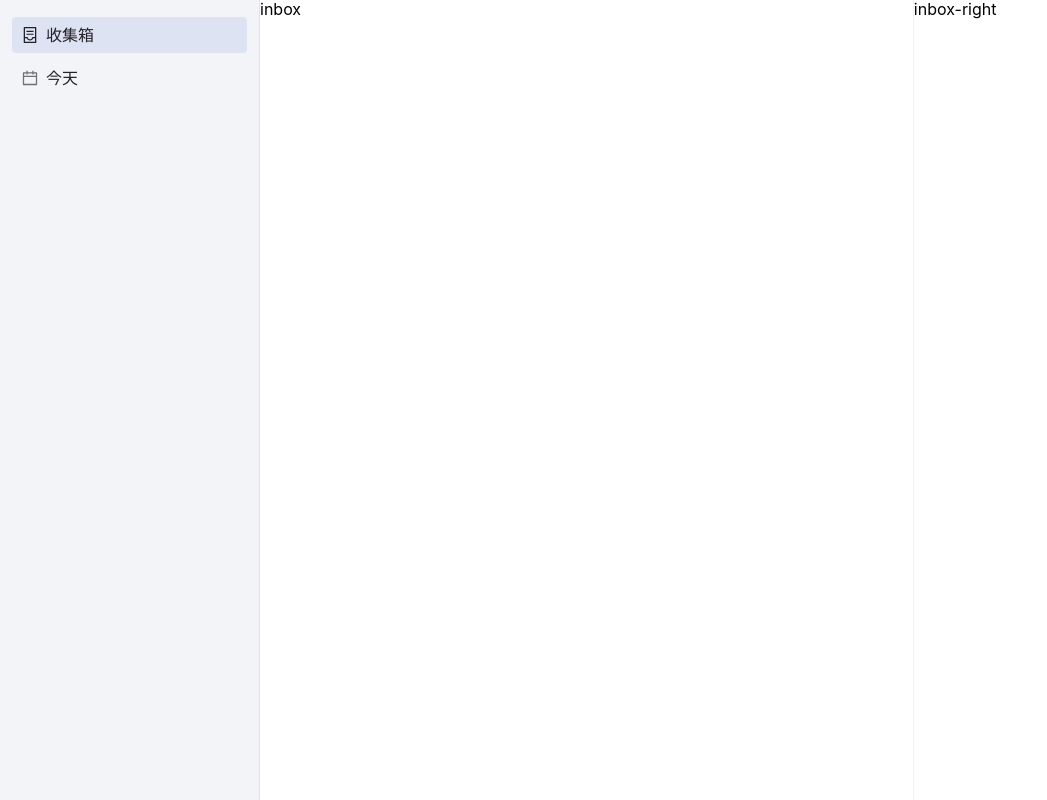
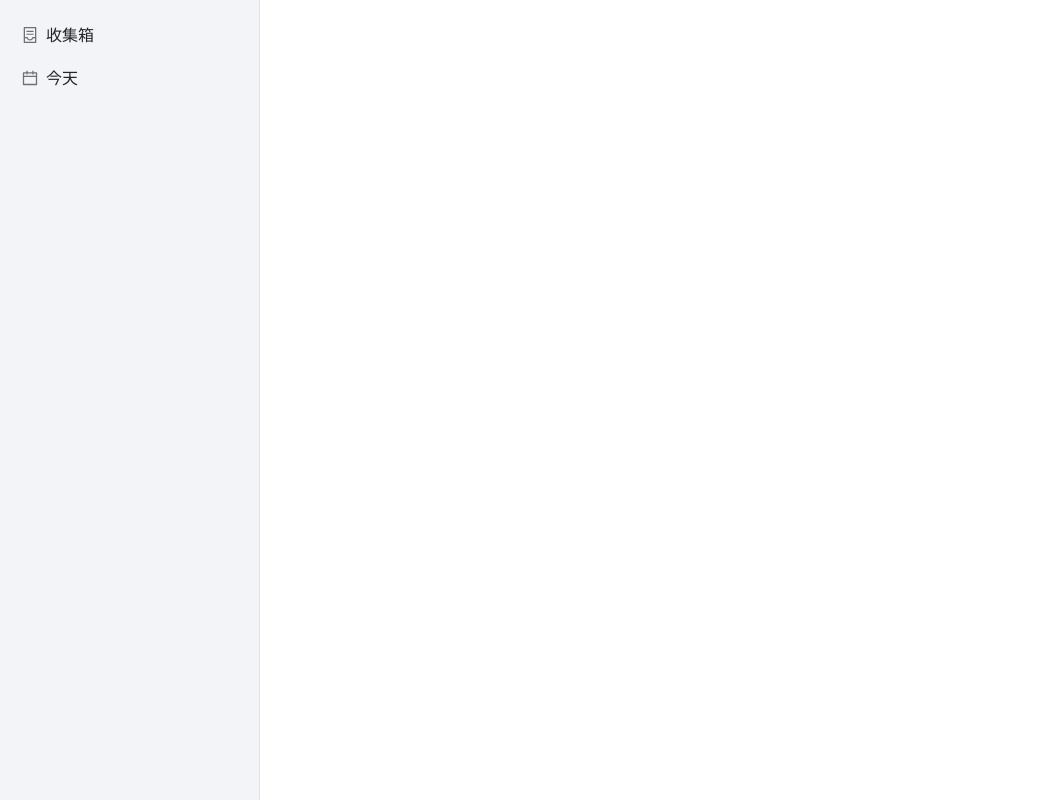
Before and after one commit to liuyib/todolist, a React (Create React App) app: page /webapp in a window 1280 px wide. Before the commit this address led to /webapp/inbox. Shown: the whole page, without its empty margins (0-1047 px from the left). Built offline with nearby package versions, Linux system fonts and the light colour scheme.

Commit message:
feat: highlight the sidebar item when switch router

```diff
--- a/src/layouts/BasicLayout.tsx
+++ b/src/layouts/BasicLayout.tsx
@@ -1,21 +1,32 @@
 import React from 'react'
-import { Switch } from 'react-router-dom'
+import { Switch, useLocation } from 'react-router-dom'
 import './BasicLayout.scss'
 import Cell from '../components/Cell/index'
 import { ContainerOutlined, CalendarOutlined } from '@ant-design/icons'
 
 export const BasicLayout: React.FC = ({ children }) => {
+  const { pathname } = useLocation()
+
   return (
     <div className="blayout">
       <aside className="blayout-left">
         <ul className="blayout-nav">
           {[
-            { title: '收集箱', icon: <ContainerOutlined /> },
-            { title: '今天', icon: <CalendarOutlined /> },
-          ].map((item, index) => (
+            {
+              title: '收集箱',
+              link: '/webapp/inbox',
+              icon: <ContainerOutlined />,
+            },
+            {
+              title: '今天',
+              link: '/webapp/today',
+              icon: <CalendarOutlined />,
+            },
+          ].map((item) => (
             <li key={item.title} className="blayout-nav-item">
               <Cell
-                customClass={index === 0 ? 'active' : ''}
+                customClass={pathname === item.link ? 'active' : ''}
+                link={item.link}
                 before={item.icon}
                 title={item.title}
               />
--- a/src/routes/index.ts
+++ b/src/routes/index.ts
@@ -21,7 +21,6 @@ const routes = [
   },
   {
     path: '/webapp',
-    redirect: '/webapp/inbox',
     component: BasicLayout,
     children: [
       {
```
